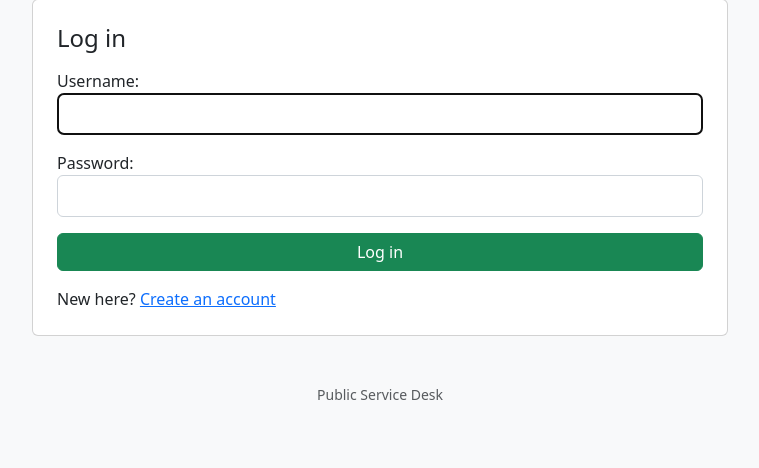
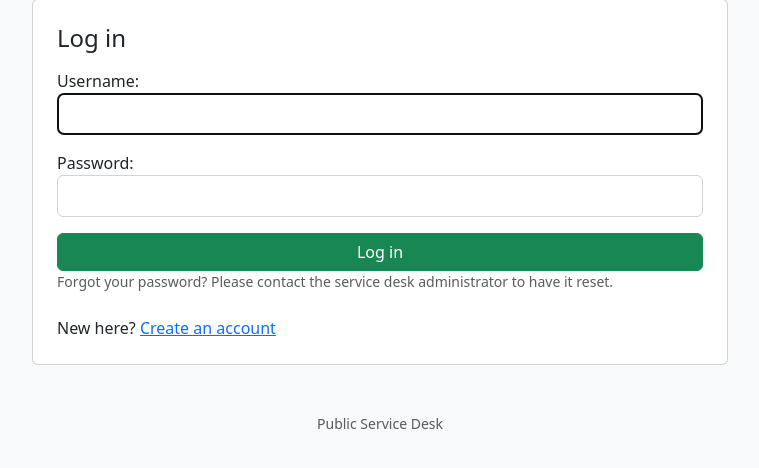
Before and after one commit to Milashi254/service-desk, a Django app: page /accounts/login/ in a window 1280 px wide. Shown: the part 82-550 px from the top of the page, without its empty margins (260-1019 px from the left). Run offline with Django 5.2, Linux system fonts and the light colour scheme.

Commit message:
Add forgot-password note

```diff
--- a/templates/registration/login.html
+++ b/templates/registration/login.html
@@ -8,6 +8,7 @@
       {{ form.as_p }}
       <button type="submit" class="btn btn-success w-100">Log in</button>
     </form>
+        <p class="small text-muted mb-2">Forgot your password? Please contact the service desk administrator to have it reset.</p>
     <p class="mt-3 mb-0">New here? <a href="{% url 'register' %}">Create an account</a></p>
   </div>
 {% endblock %}
```
Also changed, not shown: README.md.
